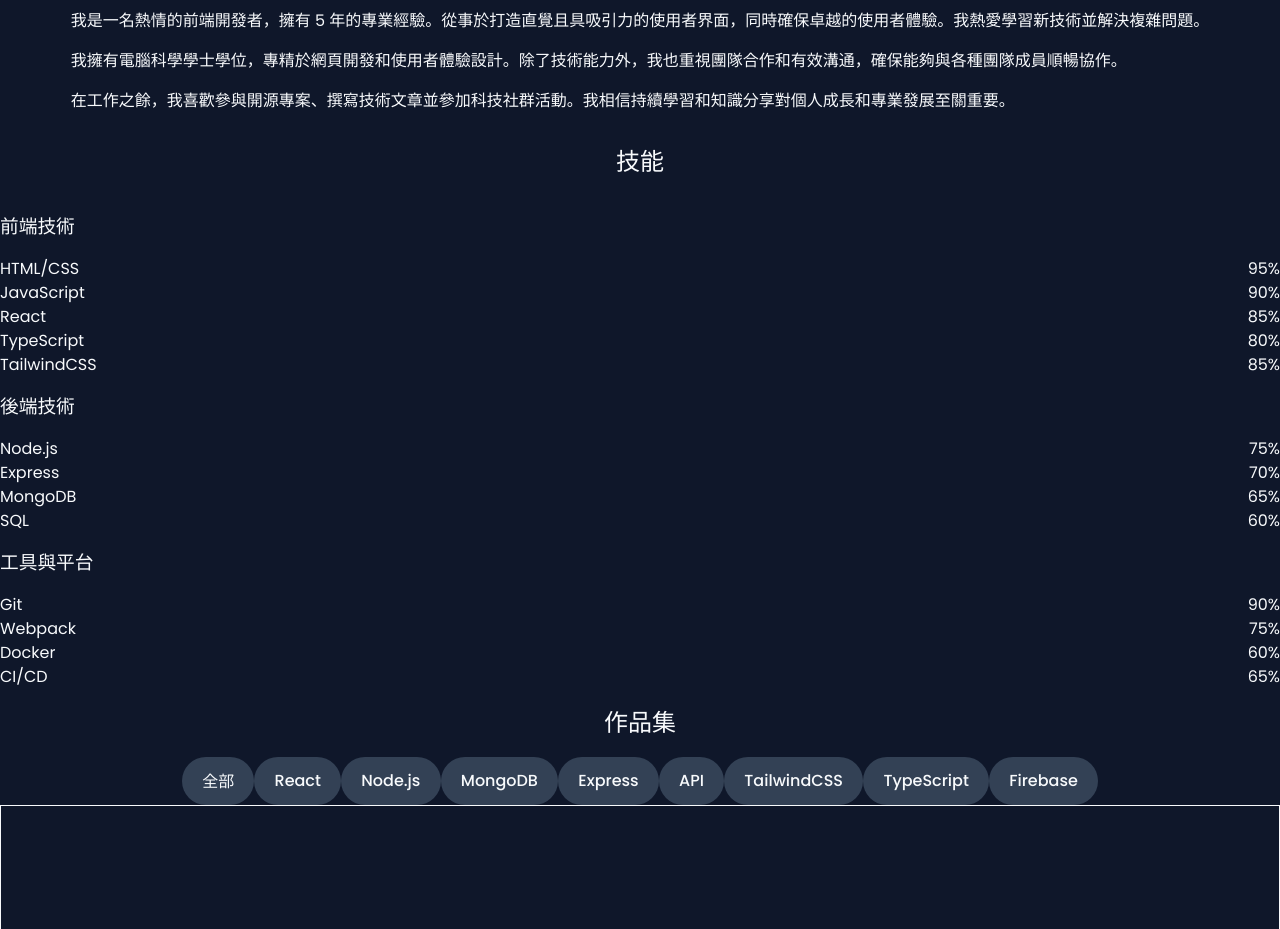
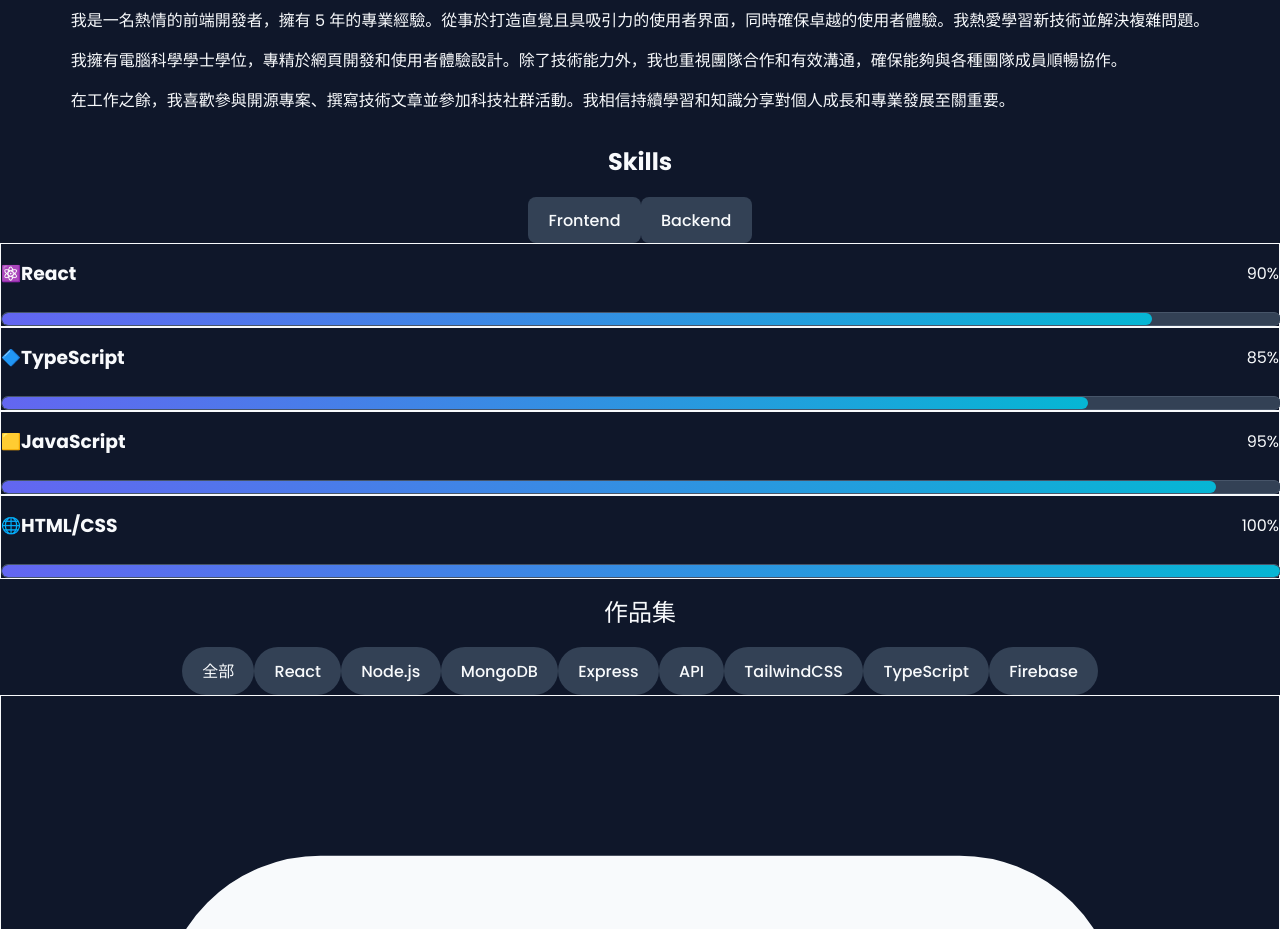
Before and after one commit to KNChiu/personal_web, a React (Vite) app: page / in a window 1280 px wide. Shown: the part 1220-2149 px from the top of the page. Built offline with nearby package versions, Linux system fonts and the light colour scheme.

Commit message:
feat: 重構技能元件，新增技能類別切換功能，優化技能顯示與進度條樣式 #5

```diff
--- a/src/components/Skills.tsx
+++ b/src/components/Skills.tsx
@@ -1,71 +1,88 @@
-import React from 'react';
+import { useState } from 'react'
 
-const SkillBar: React.FC<{ name: string; level: number }> = ({ name, level }) => {
+type SkillCategory = 'frontend' | 'backend'
+
+const Skills = () => {
+  const [activeCategory, setActiveCategory] = useState<SkillCategory>('frontend')
+
+  const skills: Record<SkillCategory, Array<{name: string, icon: string, level: number}>> = {
+    frontend: [
+      { name: 'React', icon: '⚛️', level: 90 },
+      { name: 'TypeScript', icon: '🔷', level: 85 },
+      { name: 'JavaScript', icon: '🟨', level: 95 },
+      { name: 'HTML/CSS', icon: '🌐', level: 100 }
+    ],
+    backend: [
+      { name: 'Node.js', icon: '🟢', level: 85 },
+      { name: 'Express', icon: '🚀', level: 80 }
+    ]
+  }
+
   return (
-    <div className="mb-4">
-      <div className="flex justify-between mb-1">
-        <span className="text-foreground font-medium">{name}</span>
-        <span className="text-neutral-400">{level}%</span>
+    <div className="container mx-auto px-4 py-16 max-w-4xl">
+      <h2 className="text-3xl font-bold text-center mb-8 text-foreground">Skills</h2>
+
+      {/* Category buttons */}
+      <div className="flex justify-center space-x-4 mb-8">
+        {(Object.keys(skills) as SkillCategory[]).map((category) => (
+          <button
+            key={category}
+            className={`px-6 py-3 rounded-lg font-medium transition-all duration-200 ${
+              activeCategory === category
+                ? 'bg-primary text-primary-foreground shadow-lg'
+                : 'bg-muted text-foreground hover:bg-card'
+            }`}
+            onClick={() => setActiveCategory(category)}
+          >
+            {category.charAt(0).toUpperCase() + category.slice(1)}
+          </button>
+        ))}
       </div>
-      <div className="w-full bg-muted rounded-full h-2.5">
-        <div
-          className="bg-primary h-2.5 rounded-full"
-          style={{ width: `${level}%` }}
-        ></div>
+
+      {/* Skills grid */}
+      <div className="grid grid-cols-1 md:grid-cols-2 gap-6">
+        {skills[activeCategory].map((skill: {name: string, icon: string, level: number}) => (
+          <div key={skill.name} className="bg-card rounded-xl shadow-md hover:shadow-lg transition-shadow duration-300 p-6 border border-neutral-700">
+            {/* Skill header */}
+            <div className="flex items-center space-x-4 mb-4">
+              <div className="flex-shrink-0">
+                <div className="w-12 h-12 bg-muted rounded-lg flex items-center justify-center text-2xl">
+                  {skill.icon}
+                </div>
+              </div>
+              <div className="flex-grow">
+                <div className="flex justify-between items-center">
+                  <h3 className="text-lg font-semibold text-foreground">{skill.name}</h3>
+                  <span className="text-sm font-bold text-primary">{skill.level}%</span>
+                </div>
+              </div>
+            </div>
+
+            {/* Progress bar - 使用內聯樣式確保顯示 */}
+            <div style={{ width: '100%', marginTop: '8px' }}>
+              <div style={{
+                width: '100%',
+                height: '12px',
+                backgroundColor: 'rgb(51, 65, 85)', // neutral-700 equivalent
+                borderRadius: '9999px',
+                overflow: 'hidden',
+                border: '1px solid rgb(71, 85, 105)' // border for visibility
+              }}>
+                <div style={{
+                  height: '100%',
+                  background: 'linear-gradient(to right, rgb(99, 102, 241), rgb(6, 182, 212))', // primary to accent
+                  borderRadius: '9999px',
+                  width: `${skill.level}%`,
+                  transition: 'width 1s ease-out',
+                  minWidth: skill.level > 0 ? '2px' : '0' // 確保有最小寬度
+                }}></div>
+              </div>
+            </div>
+          </div>
+        ))}
       </div>
     </div>
-  );
-};
+  )
+}
 
-const SkillCategory: React.FC<{
-  title: string;
-  skills: { name: string; level: number }[];
-}> = ({ title, skills }) => {
-  return (
-    <div className="mb-8">
-      <h3 className="text-xl font-semibold mb-4">{title}</h3>
-      {skills.map((skill, index) => (
-        <SkillBar key={index} name={skill.name} level={skill.level} />
-      ))}
-    </div>
-  );
-};
-
-const Skills: React.FC = () => {
-  const frontendSkills = [
-    { name: 'HTML/CSS', level: 95 },
-    { name: 'JavaScript', level: 90 },
-    { name: 'React', level: 85 },
-    { name: 'TypeScript', level: 80 },
-    { name: 'TailwindCSS', level: 85 },
-  ];
-
-  const backendSkills = [
-    { name: 'Node.js', level: 75 },
-    { name: 'Express', level: 70 },
-    { name: 'MongoDB', level: 65 },
-    { name: 'SQL', level: 60 },
-  ];
-
-  const toolsSkills = [
-    { name: 'Git', level: 90 },
-    { name: 'Webpack', level: 75 },
-    { name: 'Docker', level: 60 },
-    { name: 'CI/CD', level: 65 },
-  ];
-
-  return (
-    <section id="skills" className="py-20 bg-background px-4">
-      <div className="container mx-auto max-w-6xl">
-        <h2 className="text-3xl md:text-4xl font-bold text-center mb-12 text-foreground">技能</h2>
-        <div className="grid grid-cols-1 md:grid-cols-3 gap-10">
-          <SkillCategory title="前端技術" skills={frontendSkills} />
-          <SkillCategory title="後端技術" skills={backendSkills} />
-          <SkillCategory title="工具與平台" skills={toolsSkills} />
-        </div>
-      </div>
-    </section>
-  );
-};
-
-export default Skills;
+export default Skills
--- a/src/index.css
+++ b/src/index.css
@@ -1,3 +1,4 @@
+/* index.css */
 @tailwind base;
 @tailwind components;
 @tailwind utilities;
--- a/tailwind.config.js
+++ b/tailwind.config.js
@@ -1,4 +1,4 @@
-
+//tailwind.config.js
 /** @type {import('tailwindcss').Config} */
 module.exports = {
   content: [
```
Also changed, not shown: 1 other file (tests, documents, lock files or other folders).
